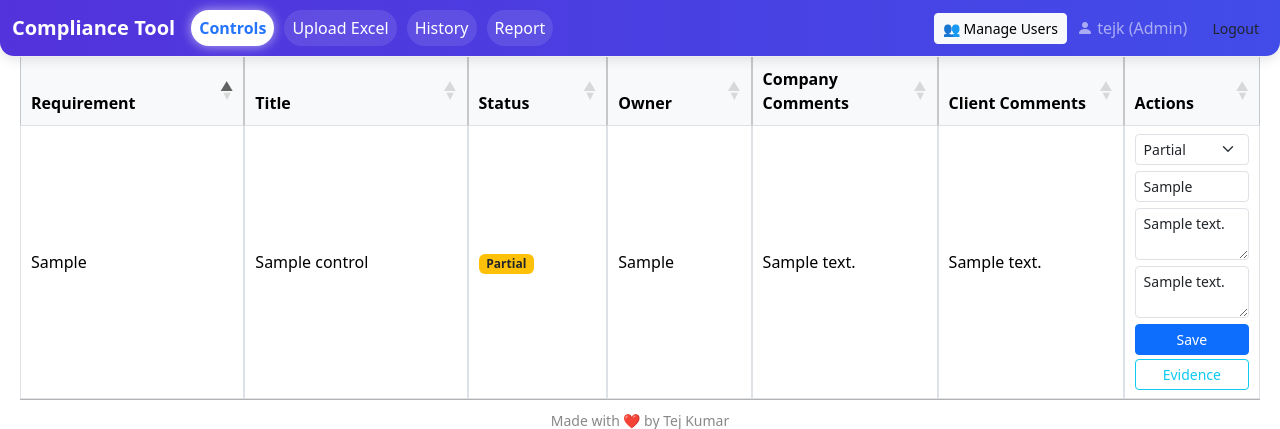
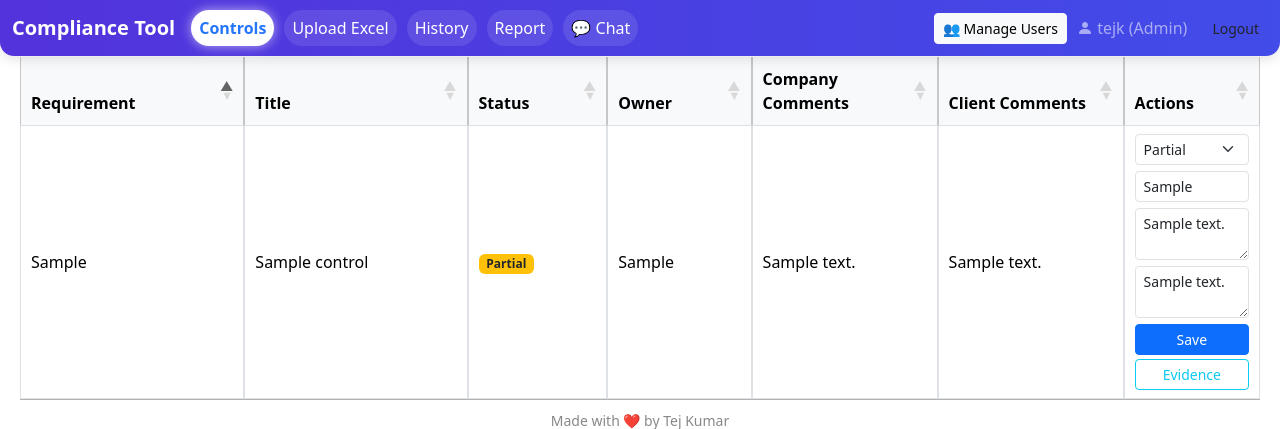
Before and after one commit to tej0402/-Compliance-Tool-Multi-Framework-Evidence-Tracker-, a PHP site: page / in a window 1280 px wide. Shown: the top 429 px of the page. Run offline with PHP 8.4, Linux system fonts and the light colour scheme; a user stored in the database is signed in; tables that the repository leaves empty or names only in its code hold one stand-in row (values such as "Sample post"); some libraries are stand-ins or nearby versions.

Commit message:
AI Assistant icon added

```diff
--- a/header.php
+++ b/header.php
@@ -97,7 +97,13 @@ require 'config.php';
       <a class="nav-link <?= ($tab ?? '') === 'history' ? 'active' : '' ?>" href="index.php?tab=history">History</a>
       <a class="nav-link <?= ($tab ?? '') === 'report' ? 'active' : '' ?>" href="index.php?tab=report">Report</a>
     </div>
-
+<?php if (isset($_SESSION['uid'])): ?>
+  <div class="navbar-nav">
+    <a class="nav-link <?= ($tab ?? '') === 'chat' ? 'active' : '' ?>" href="chat.php">
+      💬 Chat
+    </a>
+  </div>
+<?php endif; ?>
     <div class="navbar-nav ms-auto align-items-center">
       <?php if (isset($_SESSION['role']) && $_SESSION['role'] === 'Admin'): ?>
         <a href="user_management.php" class="btn btn-sm btn-light btn-manage">
```
